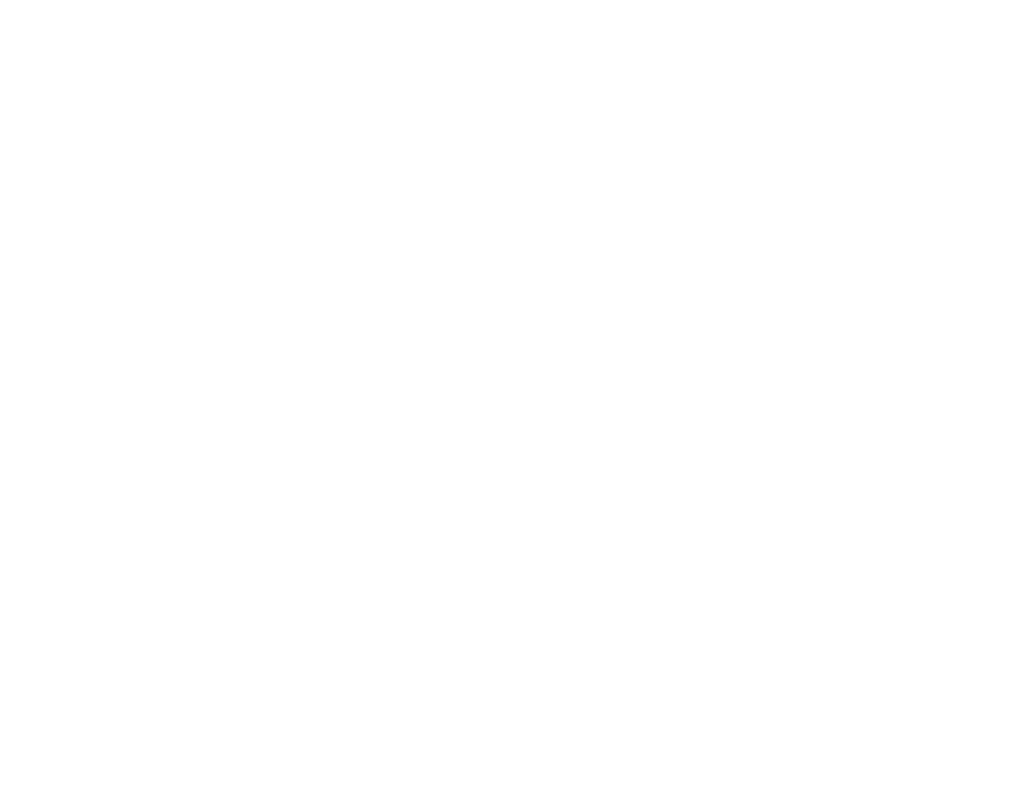
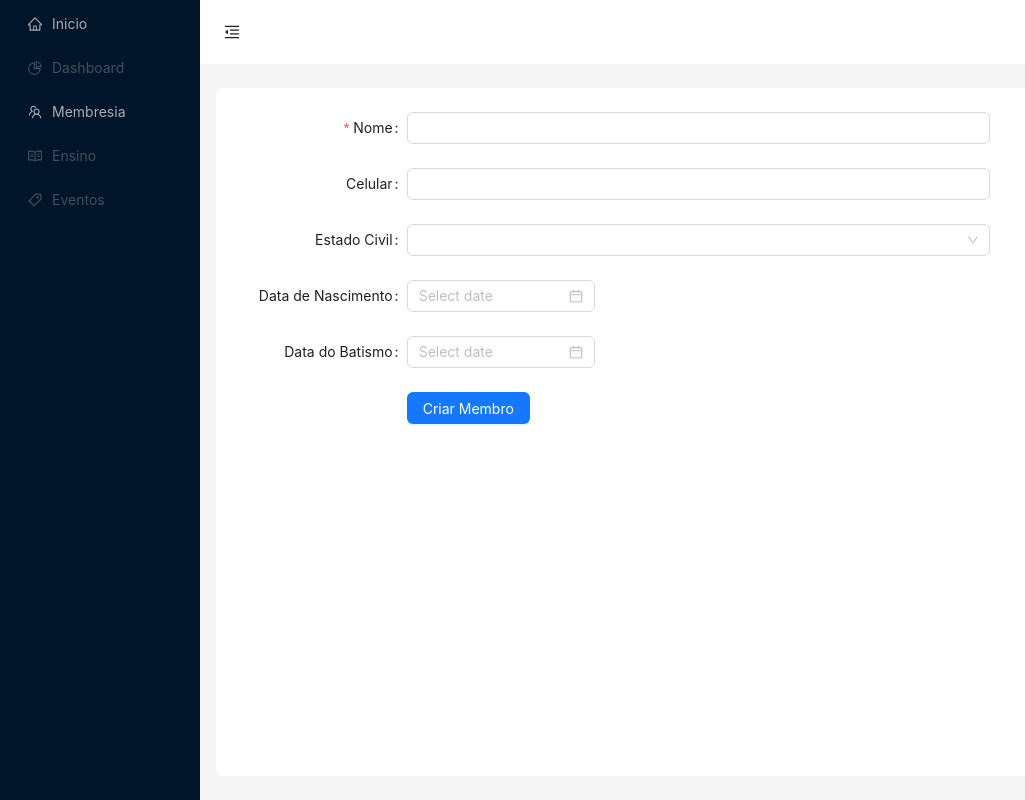
Before and after one commit to X5GuilhermeBR/timmy-frontend, a React (Vite) app: page /criar-membro in a window 1280 px wide. Before the commit this address had no page. Shown: the whole page, without its empty margins (0-1025 px from the left). Built offline with nearby package versions, Linux system fonts and the light colour scheme.

Commit message:
feat: do create member page

```diff
--- a/src/components/Forms/index.tsx
+++ b/src/components/Forms/index.tsx
@@ -1,19 +1,34 @@
 import React, { useEffect, useState } from "react"
-import { useParams } from "react-router-dom"
+import { useParams, useLocation, useNavigate } from "react-router-dom"
 import "./index.css"
 import { DatePicker, Form, Input, Select, Switch, Button, message } from "antd"
 import moment from "moment"
-import { fetchMemberById, updateMember, updateMemberStatus } from "../../services/api"
+import { fetchMemberById, createMember, updateMember, updateMemberStatus } from "../../services/api"
 
 type SizeType = Parameters<typeof Form>[0]["size"]
 
 const Forms: React.FC = () => {
-    const { id } = useParams<{ id: string }>()
+    const { id } = useParams<{ id?: string }>()
+    const location = useLocation()
+    const isCreating = location.pathname.includes("criar-membro")
     const [componentSize, setComponentSize] = useState<SizeType | "default">("default")
     const [form] = Form.useForm()
     const [loading, setLoading] = useState(false)
+    const navigate = useNavigate()
 
-    const fetchData = async () => {
+    const [currentId, setCurrentId] = useState<string | undefined>(id)
+
+    useEffect(() => {
+        setCurrentId(id)
+    }, [id])
+
+    useEffect(() => {
+        if (!isCreating && currentId) {
+            fetchData(currentId)
+        }
+    }, [currentId, isCreating])
+
+    const fetchData = async (id: string) => {
         try {
             setLoading(true)
             const member = await fetchMemberById(id)
@@ -32,36 +47,51 @@
         }
     }
 
-    const onUpdate = async (values: any) => {
+    const onSubmit = async (values: any) => {
         try {
             setLoading(true)
 
-            const updatedData = {
+            const memberData = {
                 full_name: values.nome,
                 phone_number: values.celular,
                 marital_status: values.estadoCivil,
                 date_of_birth: values.dataDeNascimento ? values.dataDeNascimento.format("YYYY-MM-DD") : null,
                 baptism_date: values.dataDeBatismo ? values.dataDeBatismo.format("YYYY-MM-DD") : null,
+                is_actived: values.membro,
             }
 
-            const updateMemberPromise = updateMember(id, updatedData)
-            const updateStatusPromise = updateMemberStatus(id, values.membro)
+            if (isCreating) {
+                const uuid = crypto.randomUUID()
 
-            await Promise.all([updateMemberPromise, updateStatusPromise])
+                const userData = {
+                    email: `${uuid}@email.com`,
+                    password: "123",
+                    activated: true,
+                    avatar_url: "https://example.com/avatar.jpg"
+                }
 
-            message.success("Membro atualizado com sucesso!")
+                const payload = { user: userData, member: memberData }
+
+                const response = await createMember(payload)
+
+                if (response?.id) {
+                    message.success("Membro criado com sucesso!")
+                    navigate(`/editar-membro/${response.id}`, { replace: true })
+                }
+            } else {
+                await Promise.all([
+                    updateMember(currentId, memberData),
+                    updateMemberStatus(currentId, values.membro),
+                ])
+                message.success("Membro atualizado com sucesso!")
+                form.setFieldsValue(memberData)
+            }
         } catch (error) {
-            message.error("Erro ao atualizar o membro!")
+            message.error("Erro ao salvar os dados do membro!")
         } finally {
             setLoading(false)
         }
     }
-
-    useEffect(() => {
-        if (id) {
-            fetchData()
-        }
-    }, [id])
 
     const onFormLayoutChange = ({ size }: { size: SizeType }) => {
         setComponentSize(size)
@@ -73,12 +103,12 @@
             labelCol={{ span: 4 }}
             wrapperCol={{ span: 14 }}
             layout="horizontal"
-            initialValues={{ size: componentSize }}
+            initialValues={{ size: componentSize, membro: true }}
             onValuesChange={onFormLayoutChange}
-            onFinish={onUpdate}
+            onFinish={onSubmit}
         >
             {loading && <p>Carregando...</p>}
-            <Form.Item label="Nome" name="nome">
+            <Form.Item label="Nome" name="nome" rules={[{ required: true, message: "Nome é obrigatório!" }]}>
                 <Input />
             </Form.Item>
             <Form.Item label="Celular" name="celular">
@@ -98,12 +128,14 @@
             <Form.Item label="Data do Batismo" name="dataDeBatismo">
                 <DatePicker format="YYYY-MM-DD" />
             </Form.Item>
-            <Form.Item label="Ativo" name="membro" valuePropName="checked">
-                <Switch />
-            </Form.Item>
+            {!isCreating && (
+                <Form.Item label="Ativo" name="membro" valuePropName="checked">
+                    <Switch />
+                </Form.Item>
+            )}
             <Form.Item wrapperCol={{ span: 14, offset: 4 }}>
                 <Button type="primary" htmlType="submit" loading={loading}>
-                    Atualizar
+                    {isCreating ? "Criar Membro" : "Atualizar"}
                 </Button>
             </Form.Item>
         </Form>
--- /dev/null
+++ b/src/pages/CreateMember/index.css
@@ -0,0 +1,7 @@
+.ant-layout {
+    height: 100%;
+  }
+
+  .ant-layout-content {
+    height: calc(100% - 64px);
+  }
--- /dev/null
+++ b/src/pages/CreateMember/index.tsx
@@ -0,0 +1,59 @@
+import React, { useState } from 'react'
+import './index.css'
+import { MenuFoldOutlined, MenuUnfoldOutlined } from '@ant-design/icons'
+import { Button, Layout, theme } from 'antd'
+import Navigation from '../../components/Menu'
+import Forms from '../../components/Forms'
+
+const { Header, Sider, Content } = Layout
+
+const CreateMember: React.FC = () => {
+  const [collapsed, setCollapsed] = useState(false)
+
+  const {
+    token: { colorBgContainer, borderRadiusLG },
+  } = theme.useToken()
+
+  const memberData = {
+    name: '',
+    email: '',
+    role: '',
+    isActive: true,
+  }
+
+  return (
+    <Layout>
+      <Sider trigger={null} collapsible collapsed={collapsed}>
+        <div className="demo-logo-vertical" />
+        <Navigation />
+      </Sider>
+      <Layout>
+        <Header style={{ padding: 0, background: colorBgContainer }}>
+          <Button
+            type="text"
+            icon={collapsed ? <MenuUnfoldOutlined /> : <MenuFoldOutlined />}
+            onClick={() => setCollapsed(!collapsed)}
+            style={{
+              fontSize: '16px',
+              width: 64,
+              height: 64,
+            }}
+          />
+        </Header>
+        <Content
+          style={{
+            margin: '24px 16px',
+            padding: 24,
+            minHeight: 280,
+            background: colorBgContainer,
+            borderRadius: borderRadiusLG,
+          }}
+        >
+          <Forms initialValues={memberData} />
+        </Content>
+      </Layout>
+    </Layout>
+  )
+}
+
+export default CreateMember
--- a/src/pages/Member/index.tsx
+++ b/src/pages/Member/index.tsx
@@ -3,16 +3,19 @@
 import {
   MenuFoldOutlined,
   MenuUnfoldOutlined,
+  PlusOutlined,
 } from '@ant-design/icons'
 import { Button, Layout, theme } from 'antd'
 import Board from '../../components/List'
 import { fetchMembers } from '../../services/api'
 import Navigation from '../../components/Menu'
 import { ListItem } from './types'
+import { useNavigate } from 'react-router-dom'
 
 const { Header, Sider, Content } = Layout
 
 const Member: React.FC = () => {
+  const navigate = useNavigate()
   const [collapsed, setCollapsed] = useState(false)
   const {
     token: { colorBgContainer, borderRadiusLG },
@@ -43,7 +46,7 @@
         <Navigation />
       </Sider>
       <Layout>
-        <Header style={{ padding: 0, background: colorBgContainer }}>
+        <Header style={{ padding: '0 16px', background: colorBgContainer, display: 'flex', justifyContent: 'space-between', alignItems: 'center' }}>
           <Button
             type="text"
             icon={collapsed ? <MenuUnfoldOutlined /> : <MenuFoldOutlined />}
@@ -55,18 +58,21 @@
             }}
           />
         </Header>
+        <div style={{ padding: '16px', paddingLeft: '24px' }}>
+          <Button type="primary" icon={<PlusOutlined />} onClick={() => navigate(`/criar-membro`)}>
+            Criar Novo Membro
+          </Button>
+        </div>
         <Content
           style={{
-            margin: '24px 16px',
+            margin: '0px 16px',
             padding: 24,
             minHeight: 280,
             background: colorBgContainer,
             borderRadius: borderRadiusLG,
           }}
         >
-          <Board
-            list={list}
-            loading={loading} />
+          <Board list={list} loading={loading} />
         </Content>
       </Layout>
     </Layout>
--- a/src/routes/index.jsx
+++ b/src/routes/index.jsx
@@ -3,6 +3,7 @@
 import Member from '../pages/Member';
 import Home from '../pages/Home';
 import EditMember from '../pages/EditMember';
+import CreateMember from '../pages/CreateMember'
 
 const AppRoutes = () => {
     return (
@@ -10,6 +11,7 @@
             <Route path="/" element={<Home />} />
             <Route path="/membresia" element={<Member />} />
             <Route path="/editar-membro/:id" element={<EditMember />} />
+            <Route path="/criar-membro" element={<CreateMember />} />
 
         </Routes>
     );
--- a/src/services/api.d.ts
+++ b/src/services/api.d.ts
@@ -1,5 +1,6 @@
 /* eslint-disable @typescript-eslint/no-explicit-any */
 export declare const fetchMembers: () => Promise<any>;
 export declare const fetchMemberById: (id: string) => Promise<Member>;
+export declare const createMember: (data: Member) => Promise<Member>;
 export declare const updateMember: (id: string, data: Partial<Member>) => Promise<any>;
 export declare const updateMemberStatus: (id: string, isActive: boolean) => Promise<any>;
--- a/src/services/api.js
+++ b/src/services/api.js
@@ -22,6 +22,15 @@
   }
 };
 
+export const createMember = async (data) => {
+  try {
+    const response = await api.post('/member', data);
+    return response.data;
+  } catch (error) {
+    throw new Error('Erro ao criar membro: ' + error.message);
+  }
+};
+
 export const updateMember = async (id, data) => {
   try {
     const response = await api.put(`/member/${id}`, data);
```
